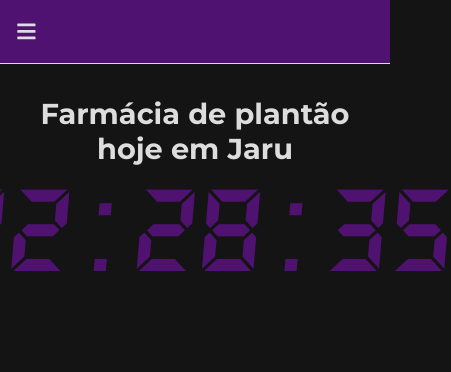
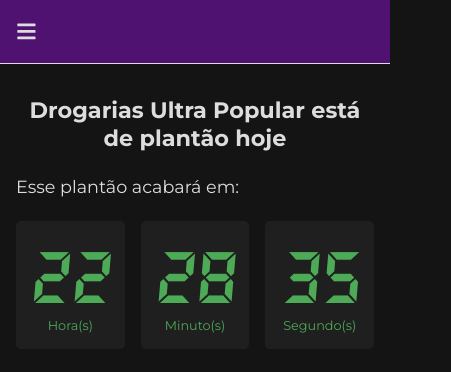
Before and after one commit to JoiaribeAlves/duty, a React (Vite) app: page / in a window 390 px wide. Shown: the top 372 px of the page, 451 px wide, since content can reach past the window. Built offline with nearby package versions, Linux system fonts and the light colour scheme.

Commit message:
Estilização do temporizador

```diff
--- a/src/components/main/Styles.module.scss
+++ b/src/components/main/Styles.module.scss
@@ -5,19 +5,62 @@
 
 .title {
 	text-align: center;
-	font-size: 1.8rem;
+	font-size: 1.6rem;
 }
 
-.watch {
+.timer {
+	display: flex;
+	flex-direction: column;
+	gap: 2rem;
+	margin-top: 2rem;
 
-	.marks {
-		display: flex;
+	ul {
+		list-style: none;
+		display: inherit;
 		justify-content: center;
-		align-items: center;
 		gap: 1rem;
-		// color: #4daa57;
-		color: #4f1271;
-		font-size: 8rem;
-		font-family: ds-digital;
+
+		li {
+			display: inherit;
+			justify-content: center;
+			align-items: center;
+			flex-direction: column;
+			width: 15rem;
+			height: 10rem;
+			background-color: #1f1f1f;
+			color: #4daa57;
+			border-radius: 0.625rem;
+			font-size: 8rem;
+			font-family: ds-digital;
+
+			small {
+				font-size: 1rem;
+				font-family: Montserrat;
+			}
+		}
 	}
 }
+
+@media (max-width: 768px) {
+	.title {
+		font-size: 1.4rem;
+	}
+
+	.timer {
+		gap: 1.5rem;
+		margin-top: 1.5rem;
+
+		ul {
+			li {
+				width: 15rem;
+				height: 8rem;
+				border-radius: 0.312rem;
+				font-size: 5rem;
+
+				small {
+					font-size: 0.8rem;
+				}
+			}
+		}
+	}
+}
--- a/src/components/main/index.tsx
+++ b/src/components/main/index.tsx
@@ -25,22 +25,29 @@ export function Main() {
 	return (
 		<Layout>
 			<>
-				<h1 className={styles.title}>Farmácia de plantão hoje em Jaru</h1>
+				<h1 className={styles.title}>
+					Drogarias Ultra Popular está de plantão hoje
+				</h1>
 
-				<div className={styles.watch}>
-					{/* <p>Esse plantão acabará em:</p> */}
+				<div className={styles.timer}>
+					<p>Esse plantão acabará em:</p>
 
-					<div className={styles.marks}>
-						<div>{hour < 10 ? `0${hour}` : hour}</div>
+					<ul>
+						<li>
+							<p>{hour < 10 ? `0${hour}` : hour}</p>
+							<small>Hora(s)</small>
+						</li>
 
-						<span>:</span>
+						<li>
+							<p>{minute < 10 ? `0${minute}` : minute}</p>
+							<small>Minuto(s)</small>
+						</li>
 
-						<div>{minute < 10 ? `0${minute}` : minute}</div>
-
-						<span>:</span>
-
-						<div>{second < 10 ? `0${second}` : second}</div>
-					</div>
+						<li>
+							<p>{second < 10 ? `0${second}` : second}</p>
+							<small>Segundo(s)</small>
+						</li>
+					</ul>
 				</div>
 			</>
 		</Layout>
```
